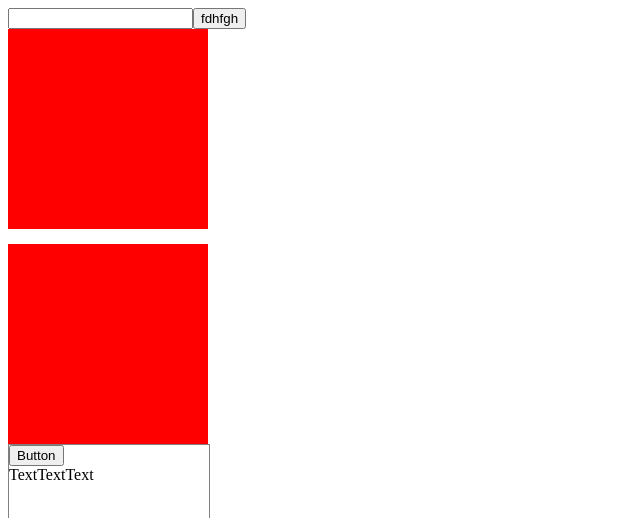
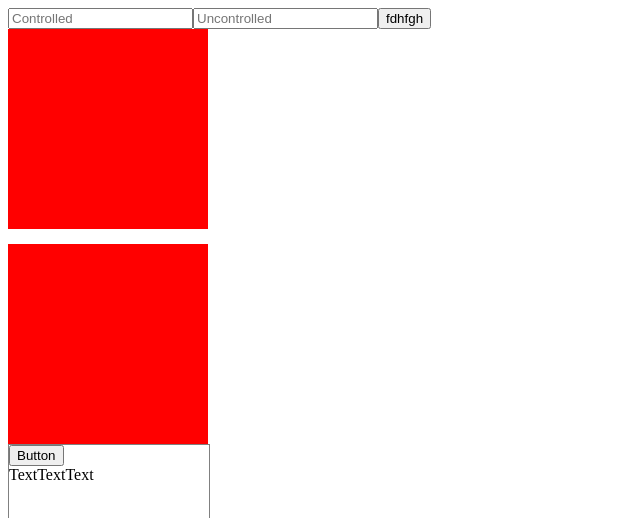
Before and after one commit to VladislavaZinoveikina/react-typescript-first-project, a React (Create React App) app: page / in a window 1280 px wide. Shown: the top 518 px of the page, without its empty margins (0-640 px from the left). Built offline with nearby package versions, Linux system fonts and the light colour scheme; no server answers.

Commit message:
useRef typization

```diff
--- a/src/components/EventsExample.tsx
+++ b/src/components/EventsExample.tsx
@@ -1,15 +1,16 @@
-import React, { FC, useState } from "react";
+import React, { FC, useRef, useState } from "react";
 
 const EventsExample: FC = () => {
     const [value, setValue] = useState<string>('');
     const [isDrag, setIsDrag] = useState<boolean>(false);
+    const inputRef = useRef<HTMLInputElement>(null);
 
     const changeHandler = (e: React.ChangeEvent<HTMLInputElement>) => {
         setValue(e.target.value);
     };
 
     const clickHandler = (e: React.MouseEvent<HTMLButtonElement>) => {
-        console.log(value);
+        console.log(inputRef.current?.value);
     };
 
     const dragHandler = (e: React.DragEvent<HTMLDivElement>) => {
@@ -34,7 +35,8 @@
 
     return (
         <div>
-            <input value={value} onChange={changeHandler} type="text" />
+            <input value={value} onChange={changeHandler} type="text" placeholder="Controlled" />
+            <input ref={inputRef} type="text" placeholder="Uncontrolled" />
             <button onClick={clickHandler}>fdhfgh</button>
             <div onDrag={dragHandler} draggable style={{ width: 200, height: 200, background: 'red' }}></div>
             <div
```
